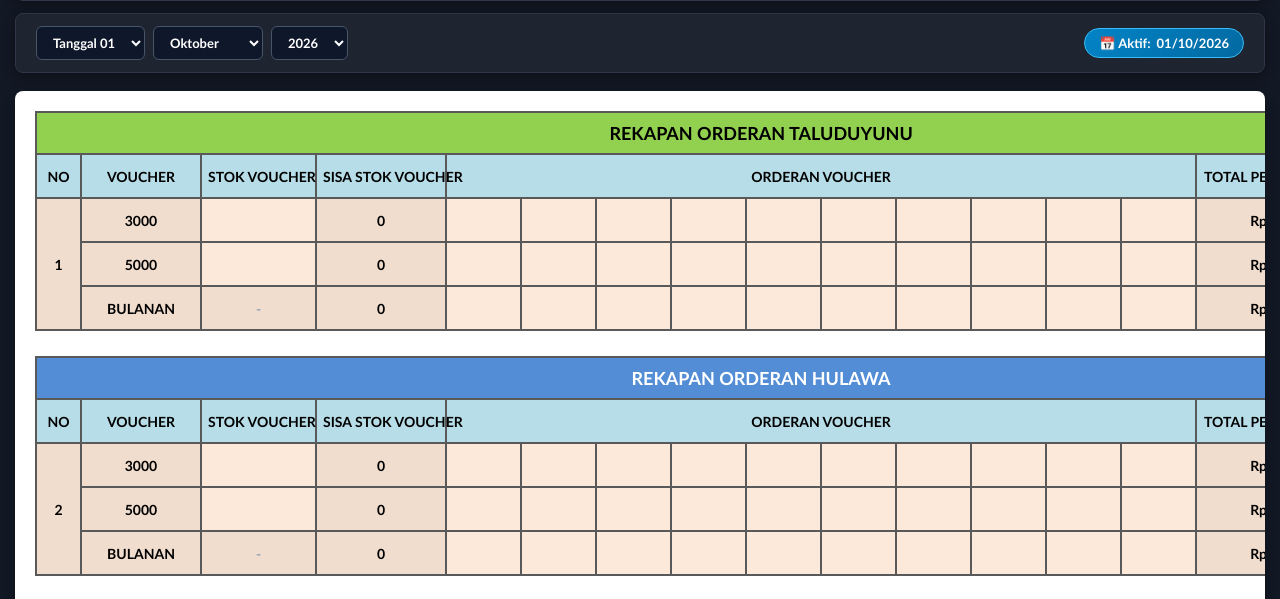
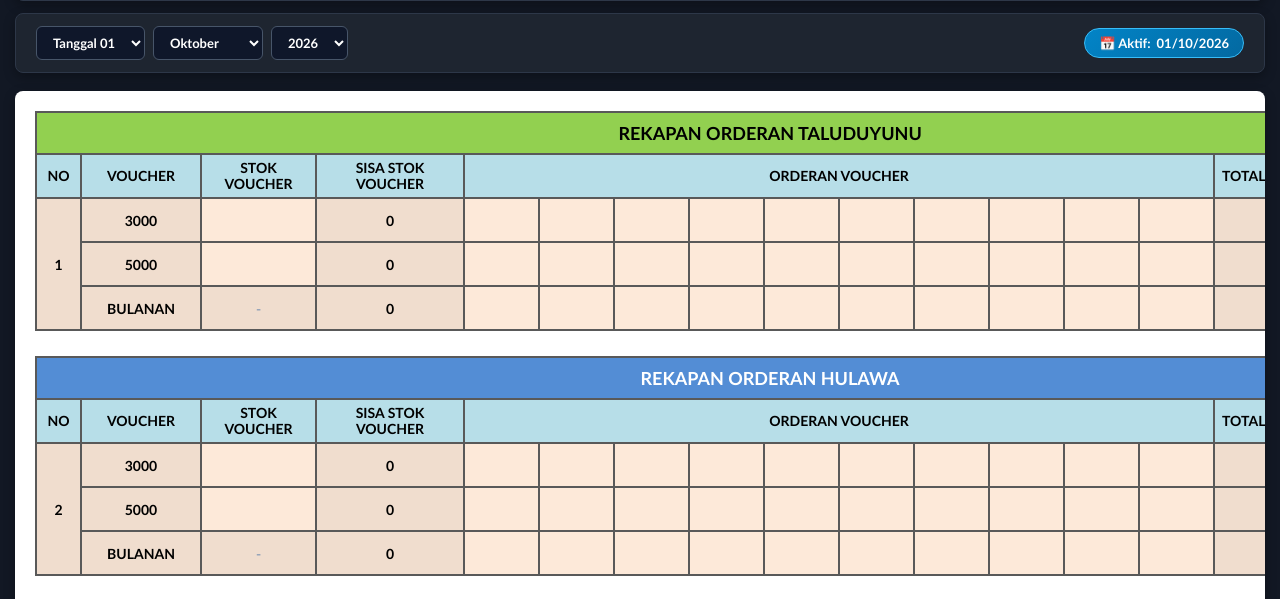
Before and after one commit to yopinbagi25-collab/LIST-VOUCHER-HARIAN, a plain HTML site: page index.html in a window 1280 px wide. Shown: the part 136-735 px from the top of the page. Drawn offline with Linux system fonts and the light colour scheme.

Commit message:
Update index.html

```diff
--- a/index.html
+++ b/index.html
@@ -268,9 +268,9 @@
         table {
             border-collapse: collapse;
             table-layout: fixed;
-            width: 1450px;
-            min-width: 1450px;
-            max-width: 1450px;
+            width: 1468px;
+            min-width: 1468px;
+            max-width: 1468px;
             margin: 0 auto 25px auto;
             font-size: 14px;
             font-weight: bold;
@@ -286,6 +286,10 @@
             font-size: 0 !important;
             visibility: hidden;
         }
+        html {
+            -webkit-text-size-adjust: 100%;
+            text-size-adjust: 100%;
+        }
         th, td {
             border: 2px solid #595959;
             padding: 0;
@@ -293,6 +297,16 @@
             vertical-align: middle;
             height: 44px;
             white-space: nowrap;
+            overflow: hidden;
+        }
+        .tbl-sub td,
+        .bg-stok-sub,
+        .bg-sisa-sub,
+        .bg-jual-sub,
+        .bg-titip-sub {
+            white-space: normal !important;
+            line-height: 1.15;
+            padding: 2px 4px !important;
         }
 
         td input {
@@ -499,7 +513,7 @@
                     <col style="width:45px;">
                     <col style="width:120px;">
                     <col style="width:115px;">
-                    <col style="width:130px;">
+                    <col style="width:148px;">
                     <col style="width:75px;"><col style="width:75px;"><col style="width:75px;"><col style="width:75px;"><col style="width:75px;">
                     <col style="width:75px;"><col style="width:75px;"><col style="width:75px;"><col style="width:75px;"><col style="width:75px;">
                     <col style="width:140px;">
@@ -510,7 +524,7 @@
                     <td style="width:45px; padding: 0 4px;">NO</td>
                     <td style="width:120px; padding: 0 6px;">VOUCHER</td>
                     <td style="width:115px; padding: 0 6px;">STOK VOUCHER</td>
-                    <td style="width:130px; padding: 0 6px;">SISA STOK VOUCHER</td>
+                    <td style="width:148px; padding: 0 6px;">SISA STOK VOUCHER</td>
                     <td colspan="10" style="padding: 0 6px;">ORDERAN VOUCHER</td>
                     <td style="width:140px; padding: 0 6px;">TOTAL PERKOLOM</td>
                     <td style="width:150px; padding: 0 6px;">TOTAL KESELURUHAN</td>
@@ -558,7 +572,7 @@
                     <col style="width:45px;">
                     <col style="width:120px;">
                     <col style="width:115px;">
-                    <col style="width:130px;">
+                    <col style="width:148px;">
                     <col style="width:75px;"><col style="width:75px;"><col style="width:75px;"><col style="width:75px;"><col style="width:75px;">
                     <col style="width:75px;"><col style="width:75px;"><col style="width:75px;"><col style="width:75px;"><col style="width:75px;">
                     <col style="width:140px;">
@@ -568,7 +582,7 @@
                 <td style="width:45px;"></td>
                 <td style="width:120px;"></td>
                 <td style="width:115px;"></td>
-                <td style="width:130px;"></td>
+                <td style="width:148px;"></td>
                 <td style="width:75px;"></td><td style="width:75px;"></td><td style="width:75px;"></td><td style="width:75px;"></td><td style="width:75px;"></td>
                 <td style="width:75px;"></td><td style="width:75px;"></td><td style="width:75px;"></td><td style="width:75px;"></td><td style="width:75px;"></td>
                 <td style="width:140px;"></td>
@@ -609,7 +623,7 @@
                     <col style="width:45px;">
                     <col style="width:120px;">
                     <col style="width:115px;">
-                    <col style="width:130px;">
+                    <col style="width:148px;">
                     <col style="width:75px;"><col style="width:75px;"><col style="width:75px;"><col style="width:75px;"><col style="width:75px;">
                     <col style="width:75px;"><col style="width:75px;"><col style="width:75px;"><col style="width:75px;"><col style="width:75px;">
                     <col style="width:140px;">
@@ -619,7 +633,7 @@
                 <td style="width:45px;"></td>
                 <td style="width:120px;"></td>
                 <td style="width:115px;"></td>
-                <td style="width:130px;"></td>
+                <td style="width:148px;"></td>
                 <td style="width:75px;"></td><td style="width:75px;"></td><td style="width:75px;"></td><td style="width:75px;"></td><td style="width:75px;"></td>
                 <td style="width:75px;"></td><td style="width:75px;"></td><td style="width:75px;"></td><td style="width:75px;"></td><td style="width:75px;"></td>
                 <td style="width:140px;"></td>
```
